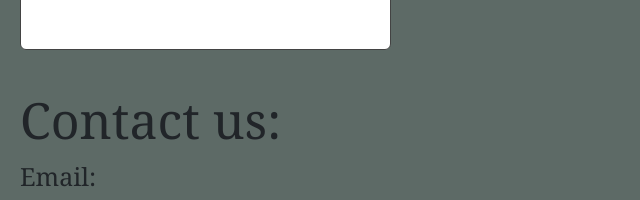
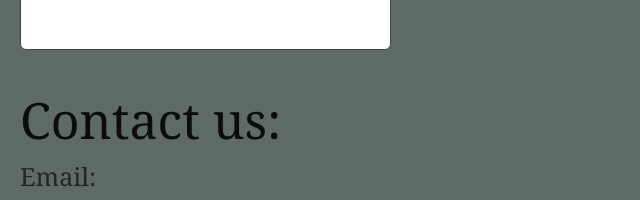
Before and after one commit to Calcifer04/Mortar-Pestle, a plain HTML site: page index.html in a window 1280 px wide. Shown: the part 2400-2600 px from the top of the page, without its empty margins (0-640 px from the left). Drawn offline with nearby package versions, Linux system fonts and the light colour scheme.

Commit message:
Updated index.css
Changed h3 to black.

```diff
--- a/index.css
+++ b/index.css
@@ -38,4 +38,5 @@ label {font-family: Cambria, Cochin, Georgia, Times, 'Times New Roman', serif;
 h3 {margin-left: 20px;
     font-family: Georgia, 'Times New Roman', Times, serif;
     font-size: 50px;
-    padding-top: 20px}
+    padding-top: 20px;
+    color: rgba(0, 0, 0, 0.877);}
```
